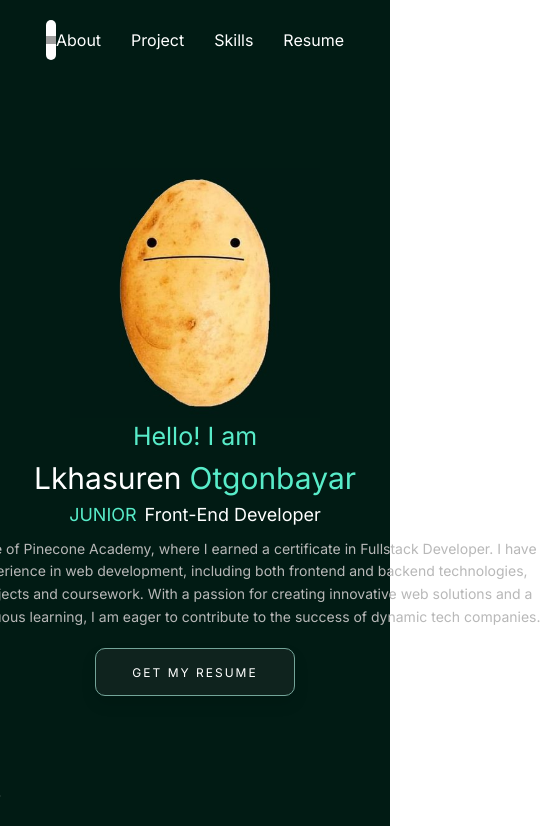
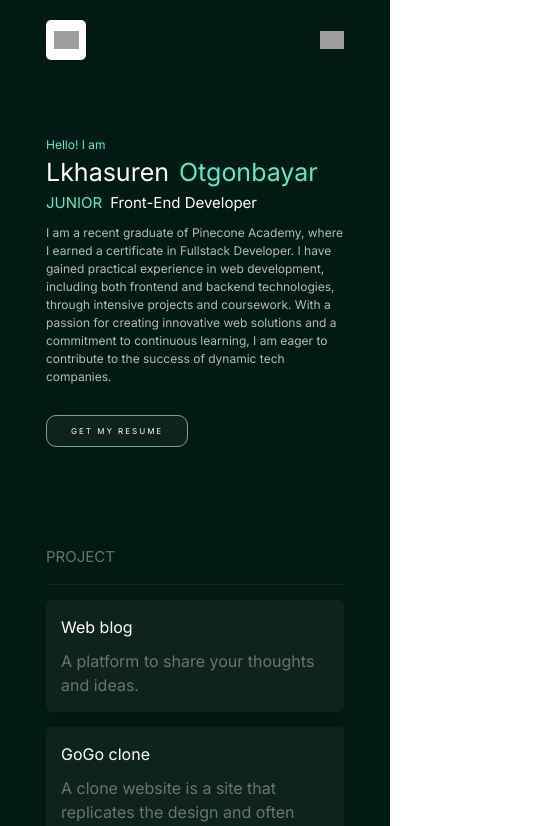
Before and after one commit to Otgonbyr/portfolio, a Next.js app in the folder portfoliov2/: page / in a window 390 px wide. Shown: the top 826 px of the page, 545 px wide, since content can reach past the window. Built offline with nearby package versions, Linux system fonts and the light colour scheme; grey boxes are pictures that could not be loaded.

Commit message:
responsive test

```diff
--- a/portfoliov2/src/app/components/Footer/Footer.jsx
+++ b/portfoliov2/src/app/components/Footer/Footer.jsx
@@ -1,12 +1,12 @@
 export default function Footer({theme}) {
     return(
-        <section className="flex w-full max-w-[1150px] justify-center flex-col mb-[20px]">
+        <section className="flex w-full max-w-[1150px] justify-center flex-col mb-[20px] mx-auto">
             <div className="px-[30px]">
                 <hr className={`hr ${theme}`} />
             </div>
             <div className="w-full flex justify-between px-[30px] text-[15px]">
                 <p className={`tech ${theme}`}>2024</p>
-                <div className="flex gap-[5px]">
+                <div className="flex gap-[5px] max-md:flex-column">
                     <p className={`tech ${theme}`}>Built with</p>
                     <p className={`name ${theme}`}>React.Js</p>
                 </div>
--- a/portfoliov2/src/app/components/Hero/Hero.jsx
+++ b/portfoliov2/src/app/components/Hero/Hero.jsx
@@ -1,24 +1,24 @@
 const Hero = ({theme}) => {
     return(
-        <section id="about" className="flex w-full max-w-[1150px] md:flex-row justify-center items-center my-[56px] mx-auto">
-            <div className="flex flex-col md:flex-row w-full justify-between items-center px-4 md:px-[30px]">
-                <div className={`aboutmy ${theme} text-center md:text-left order-2 md:order-1`}>
-                    <p className={`hlo ${theme} text-[25px] md:text-[15px]`}>Hello! I am</p>
-                        <div className="flex gap-2 md:gap-[10px] text-[30px] md:text-[35px] justify-center md:justify-start">
+        <section id="about" className="flex w-full max-w-[1150px] justify-center items-center my-[56px] mx-auto">
+            <div className="flex w-full justify-between items-center px-[30px]">
+                <div className={`aboutmy ${theme}`}>
+                    <p className={`hlo ${theme} max-md:text-[12px]`}>Hello! I am</p>
+                        <div className="flex gap-[10px] text-[35px] max-md:text-[25px]">
                             <p>Lkhasuren</p>
                             <p className={`name ${theme}`}>Otgonbayar</p>
                         </div>
-                        <div className="flex text-[18px] md:text-[20px] gap-2 md:gap-[8px] justify-center md:justify-start">
+                        <div className="flex text-[20px] gap-[8px] max-md:text-[15px]">
                             <p className={`name ${theme}`}>JUNIOR</p>
                             <p>Front-End Developer</p>
                         </div>
-                    <p className="my-[10px] text-[#B8B8B8] mb-[30px] text-[14px] md:text-[16px] leading-relaxed mx-auto">I am a recent graduate of Pinecone Academy, where I earned a certificate in Fullstack Developer. I have gained practical experience in web development, including both frontend and backend technologies, through intensive projects and coursework. With a passion for creating innovative web solutions and a commitment to continuous learning, I am eager to contribute to the success of dynamic tech companies.</p>
-                    <a href="/oggyresume.pdf" download className={`getresume ${theme} `}>
+                    <p className="my-[10px] text-[#B8B8B8] mb-[30px] max-md:text-[12px] max-sm:text-[10xp]">I am a recent graduate of Pinecone Academy, where I earned a certificate in Fullstack Developer. I have gained practical experience in web development, including both frontend and backend technologies, through intensive projects and coursework. With a passion for creating innovative web solutions and a commitment to continuous learning, I am eager to contribute to the success of dynamic tech companies.</p>
+                    <a href="/oggyresume.pdf" download className={`getresume ${theme} max-md:text-[8px] max-md:mt-[5px]`}>
                         Get my resume
                     </a>
                 </div>
-                <div className="order-1 md:order-2 mt-8 md:mt-0">
-                    <img className="w-[250px] md:w-[300px] h-[250px] md:h-[300px] object-contain" src="potetobg.png" alt="" />
+                <div className="max-md:hidden max-lg:hidden max-xl:hidden">
+                    <img className="w-[300px] h-[300px]" src="potetobg.png" alt="" />
                 </div>
             </div>
         </section>
--- a/portfoliov2/src/app/components/Navbar/Navbar.jsx
+++ b/portfoliov2/src/app/components/Navbar/Navbar.jsx
@@ -1,35 +1,47 @@
-import Moon from "../icon/Moon"
+import Moon from "../icon/Moon";
 import Sun from "../icon/Sun";
 
-const Navbar = ({theme, setTheme}) => {
+const Navbar = ({ theme, setTheme }) => {
   const toggle_mode = () => {
-        theme == 'dark' ? setTheme('light') : setTheme('dark')
-    }
+    theme === "dark" ? setTheme("light") : setTheme("dark");
+  };
 
-    return(
-        <section className="top w-full max-w-[1150px] h-[80px] bg-[#EEF7F5] mx-auto">
-            <div className="flex h-full justify-between items-center px-[30px] md:flex-row">
-                <button className={`homebtn ${theme}`}>
+  return (
+    <section className={`w-full max-w-[1150px] h-[80px] mx-auto`}>
+      <div className="flex h-full justify-between items-center px-[30px]">
+        <button className={`homebtn ${theme}`} aria-label="Home">
           <div className="flex justify-center items-center">
-                        <img width="25" height="25" src="https://img.icons8.com/office/40/potato.png" alt="potato"/>
+            <img
+              width="25"
+              height="25"
+              src="https://img.icons8.com/office/40/potato.png"
+              alt="potato"
+            />
           </div>
         </button>
-                <div className="flex w-[400px] justify-around items-center ">
-                    <ul className={`toplist ${theme}`}>
-                        <a href="#about">About</a>
-                        <a href="#project">Project</a>
-                        <a href="#skills">Skills</a>
-                        <a href="/oggyresume.pdf" download>
+
+        <div className="flex gap-[20px] max-w-[400px] justify-around items-center ">
+          <ul className={`toplist flex space-x-[8px] ${theme} mx-auto max-md:hidden max-lg:hidden max-xl:hidden`}>
+            <a href="#about" className="hover:underline">
+              About
+            </a>
+            <a href="#project" className="hover:underline">
+              Project
+            </a>
+            <a href="#skills" className="hover:underline">
+              Skills
+            </a>
+            <a href="/oggyresume.pdf" download className="hover:underline">
               Resume
             </a>
           </ul>
-                    <button>
-                        <div onClick={()=>{toggle_mode()}} className="toggle-icon">{theme == "light" ? <Sun/> : <Moon/>}</div>
+          <button aria-label="Toggle Theme" onClick={toggle_mode}>
+            <div className="toggle-icon">{theme === "light" ? <Sun /> : <Moon />}</div>
           </button>
         </div>
       </div>
     </section>
-    )
-}
+  );
+};
 
-export default Navbar
+export default Navbar;
--- a/portfoliov2/src/app/components/Project/Project-mocks.jsx
+++ b/portfoliov2/src/app/components/Project/Project-mocks.jsx
@@ -32,7 +32,7 @@ export default function frontendSection({ theme }) {
     return (
         <div className="project-section">
             {Projects.map((item, index) => (
-                <div key={index} className={`projects ${theme} p-4 rounded-lg shadow-lg bg-white`}>
+                <div key={index} className={`projects ${theme} w-full p-4 rounded-lg shadow-lg bg-white mx-auto`}>
                     <a href={item.url} target="_blank" rel="noopener noreferrer" className="flex gap-[10px] flex-col">
                         {item.name}
                         <p className={`project-about`}>{item.about}</p>
--- a/portfoliov2/src/app/components/Project/Project.jsx
+++ b/portfoliov2/src/app/components/Project/Project.jsx
@@ -4,7 +4,7 @@ export default function Project({theme}) {
     return(
         <section id="project" className="flex w-full max-w-[1150px] justify-center items-center flex-wrap">
             <div className="flex flex-col px-[30px] my-[50px]">
-                <p className={`tech ${theme}`}>PROJECT</p>
+                <p className={`tech ${theme} max-md:text-[15px]`}>PROJECT</p>
                 <hr className={`hr ${theme}`} />
                 <AllProject theme={theme}/>
             </div>
--- a/portfoliov2/src/app/globals.css
+++ b/portfoliov2/src/app/globals.css
@@ -192,8 +192,8 @@ html {
 }
 
 .projects{
-    width: 535px;
-    padding: 20px;
+    /* width: 535px; */
+    padding: 15px;
     background-color: #0f231e;
     border-radius: 5px;
     color: white;
```
Lines whose indentation alone changed are shown as unchanged.
